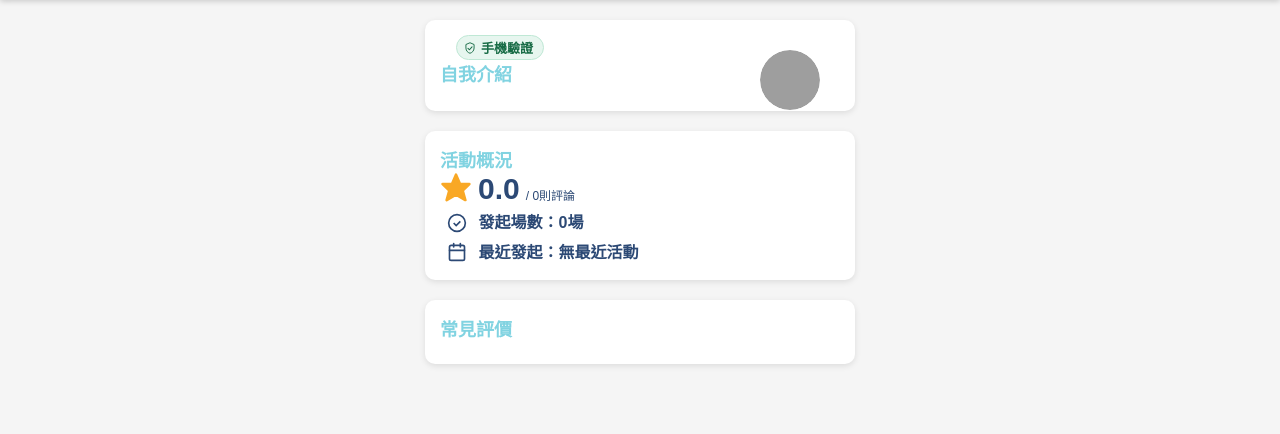
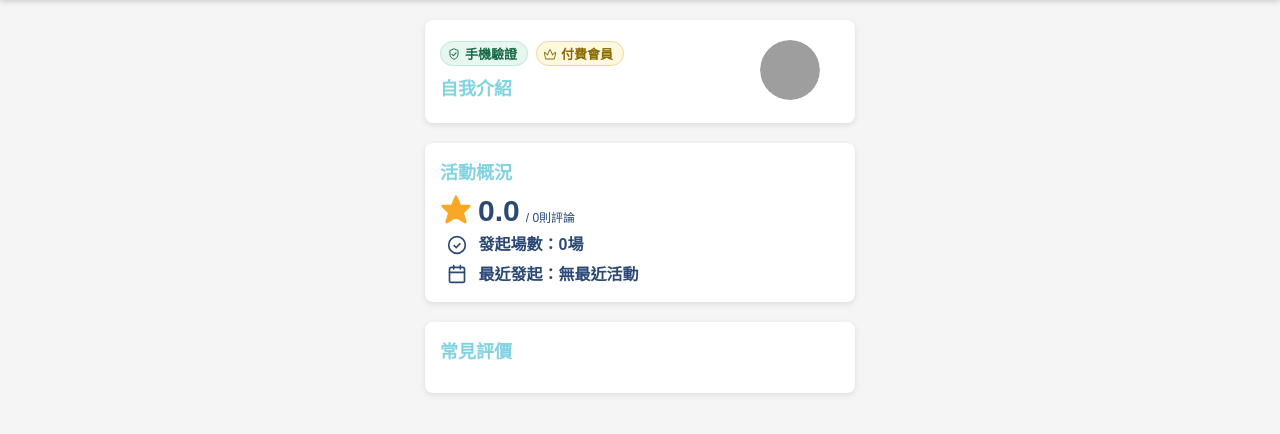
Before and after one commit to jialing1230/Sport-project, a Flask app: a page that uses app/templates/introduce.html in a window 1280 px wide. Shown: the part 64-498 px from the top of the page. Run offline with Flask 3, Linux system fonts and the light colour scheme; data that the repository does not hold is empty; grey boxes are pictures that could not be loaded.

Commit message:
fix: 通知頁上方導覽列手機版視窗修正 fix: 我發起的活動詳細頁下方按鈕修正 feat: 發起人資訊加上會員徽章 fix: 活動總覽頁優惠費用排版調整 feat: 我的活動頁新增價格優惠顯示

```diff
--- a/app/templates/introduce.html
+++ b/app/templates/introduce.html
@@ -49,8 +49,7 @@
       }
 
       .info-box h2 {
-        margin-top: 10px;    /* 距離卡片頂部縮小 */
-        margin-bottom: 8px;  /* 與內容間距 */
+
         color: #81d3e1;
         font-size: 18px;
         font-weight: bold;
@@ -60,14 +59,14 @@
         position: relative;
         background: #fff;
         padding: 15px;
-        border-radius: 10px;
+        border-radius: 8px;
         margin: 0 auto 20px;
         box-shadow: 0 2px 6px rgba(0, 0, 0, 0.1);
         max-width: 400px;
         margin-top: 20px;
       }
       .info-box p {
-        margin: 10px 0;
+        margin: 8px 0;
         line-height: 1.6;
         font-size: 16px;
       }
@@ -83,6 +82,7 @@
             align-items: flex-end;
             gap: 6px;
             margin-bottom: 6px;
+            margin-top: 10px;
         }
         .review-stars .score {
             font-size: 30px;
@@ -148,7 +148,7 @@
         }
 
         .badge-group {
-            margin-top: 8px;
+            margin-top: 15px;
             display: flex;
             flex-wrap: wrap;
             gap: 8px;
@@ -582,11 +582,41 @@
       .name-row {
         display: flex;
         align-items: center;
-        gap: 16px;   /* 名字和徽章之間的距離 */
+        margin-bottom: 6px;
       }
 
       .name-row h3 {
         margin: 0;  /* 去掉預設間距，避免往下掉 */
+      }
+      @media (max-width: 600px) {
+        .info-box {
+          max-width: 82%;     /* ✅ 不要貼滿，左右留白 */
+          margin-left: auto;  /* ✅ 置中 */
+          margin-right: auto; /* ✅ 置中 */
+        }
+      }
+      .badge-row {
+        display: flex;
+        gap: 8px;      /* 徽章之間留空 */
+        margin-bottom: 8px;
+      }
+
+      .badge-vip {
+        display: inline-flex;
+        align-items: center;
+        gap: 4px;
+        font-size: 13px;
+        font-weight: 700;
+        color: #8a6b00;
+        background: #fff8e1;
+        border: 1px solid #f0d890;
+        padding: 2px 10px 2px 6px;
+        border-radius: 999px;
+        vertical-align: middle;
+      }
+      .badge-vip svg {
+        width: 14px;
+        height: 14px;
       }
 
 
@@ -622,7 +652,7 @@
     </div>
 
       <div class="info-box">
-        <div class="avatar-box" style="position: absolute; top: 30px; right: 35px; width: 60px; height: 60px;">
+        <div class="avatar-box" style="position: absolute; top: 20px; right: 35px; width: 60px; height: 60px;">
             <img
           id="avatarImage"
           src="{{ url_for('static', filename='avatars/' + member_id + '.png') }}"
@@ -636,6 +666,8 @@
         </div>
        <div class="name-row">
         <h3 id="memberName"></h3>
+      </div>
+      <div class="badge-row">
         <span id="phoneVerifiedBadge" class="badge-verified" hidden>
           <svg viewBox="0 0 24 24" fill="none">
             <path d="M12 3l7 3v6c0 5-3.5 8-7 9-3.5-1-7-4-7-9V6l7-3z" stroke="#176b45" stroke-width="1.6"/>
@@ -643,7 +675,13 @@
           </svg>
           手機驗證
         </span>
+
+        <span id="vipBadge" class="badge-vip" hidden>
+          <svg xmlns="http://www.w3.org/2000/svg" width="32" height="32" fill="#8a6b00" viewBox="0 0 256 256" style="transform: translateY(1px);"><path d="M230.9,73.6A15.85,15.85,0,0,0,212,77.39l-33.67,36.29-35.8-80.29a1,1,0,0,1,0-.1,16,16,0,0,0-29.06,0,1,1,0,0,1,0,.1l-35.8,80.29L44,77.39A16,16,0,0,0,16.25,90.81c0,.11,0,.21.07.32L39,195a16,16,0,0,0,15.72,13H201.29A16,16,0,0,0,217,195L239.68,91.13c0-.11,0-.21.07-.32A15.85,15.85,0,0,0,230.9,73.6ZM201.35,191.68l-.06.32H54.71l-.06-.32L32,88l.14.16,42,45.24a8,8,0,0,0,13.18-2.18L128,40l40.69,91.25a8,8,0,0,0,13.18,2.18l42-45.24L224,88Z"></path></svg>
+          付費會員
+        </span>
       </div>
+
 
 
         <h2>自我介紹</h2>
--- a/app/templates/notice.html
+++ b/app/templates/notice.html
@@ -229,10 +229,11 @@
 
         @media (max-width: 480px) {
             .header {
-                padding: 10px 12px;   /* 手機左右更小一點 */
-                gap: 8px;             /* 避免過度撐開 */
+                padding: 32px 16px;   /* 跟桌機一致 */
+                gap: 8px;             /* 可選，要不要保留間距 */
             }
         }
+
 
         </style>
     </head>
```
Also changed, not shown: app/templates/activities_overview.html (+22 -17 lines), app/templates/activity.html (+71 -14 lines), app/templates/created_activity_detail.html (+6 -4 lines). Lines whose indentation alone changed are shown as unchanged.
